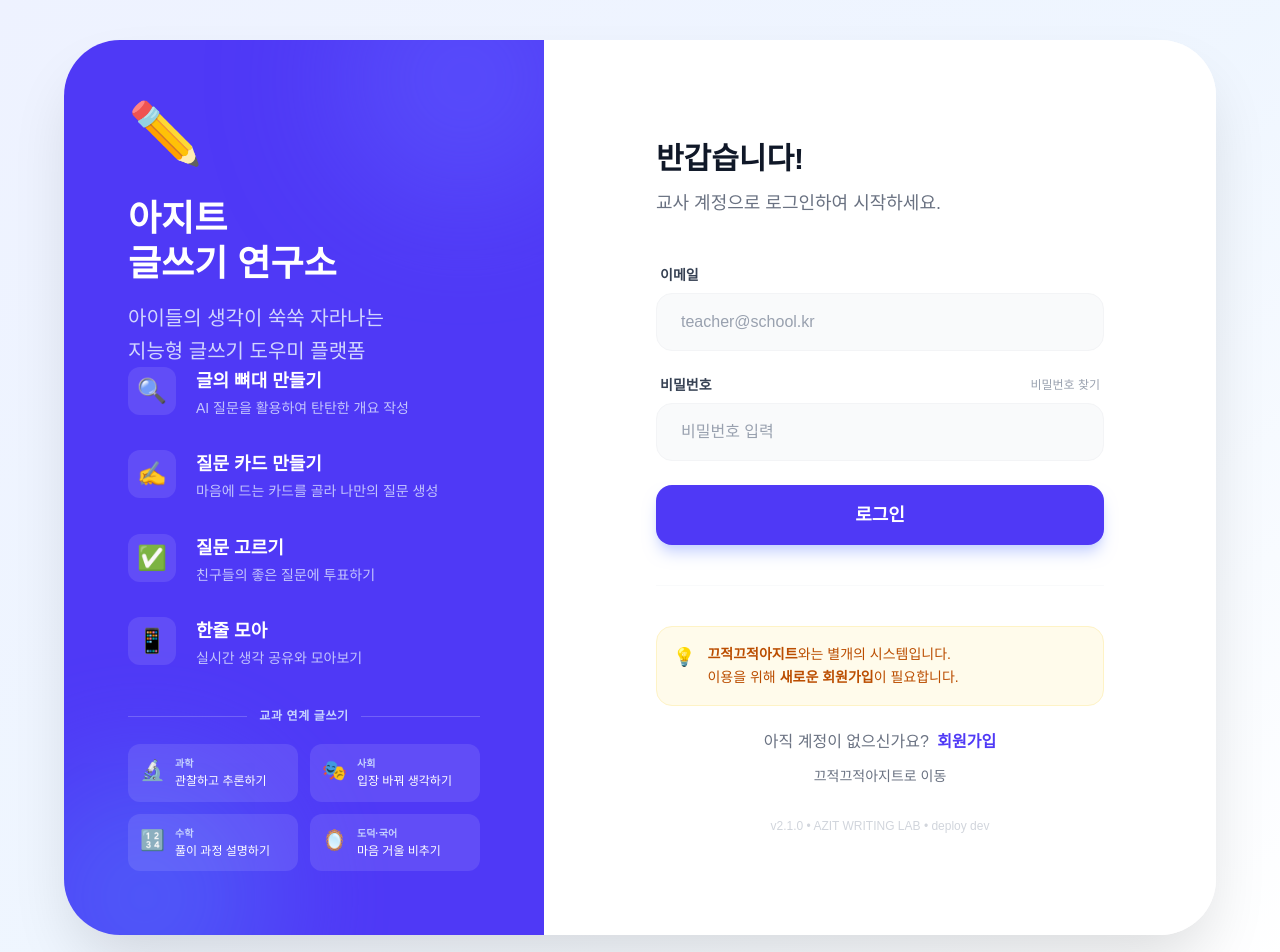
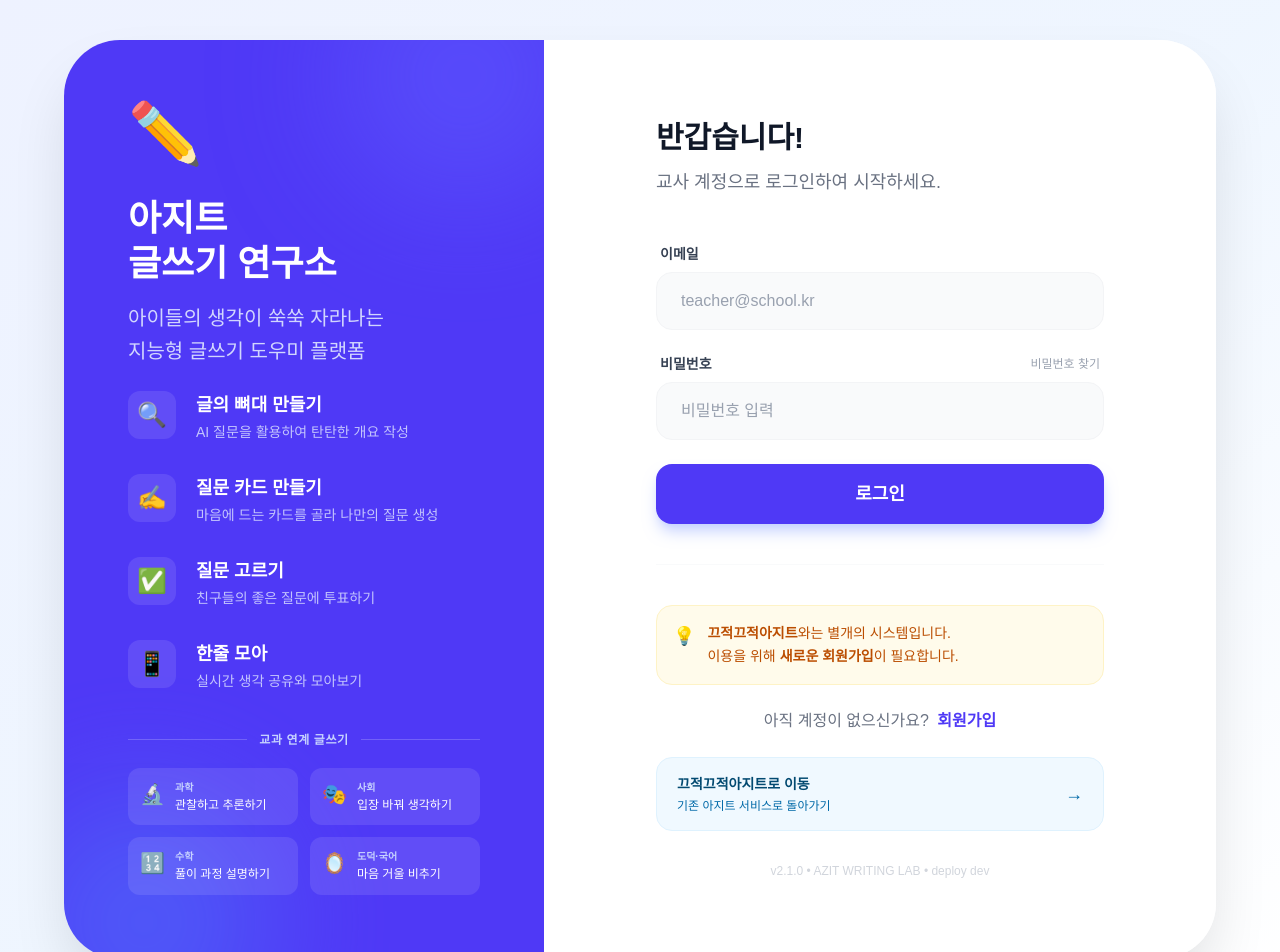
Before and after one commit to 01056649000yoo/writing-helper, a Next.js app: page /login in a window 1280 px wide. Shown: the top 952 px of the page. Built offline with nearby package versions, Linux system fonts and the light colour scheme; no server answers.

Commit message:
Turn main site link into login banner

```diff
--- a/src/app/login/page-client.tsx
+++ b/src/app/login/page-client.tsx
@@ -126,15 +126,18 @@ export default function LoginPageClient() {
                   회원가입
                 </Link>
               </p>
-              <p className="mt-3 text-sm text-gray-400">
-                <a
-                  href="https://xn--9y2br3k43n.kr"
-                  className="font-medium text-gray-500 underline-offset-4 hover:text-indigo-600 hover:underline"
-                >
-                  끄적끄적아지트로 이동
-                </a>
-              </p>
             </div>
+
+            <a
+              href="https://xn--9y2br3k43n.kr"
+              className="mt-6 flex items-center justify-between rounded-2xl border border-sky-100 bg-sky-50 px-5 py-4 text-left transition-colors hover:border-sky-200 hover:bg-sky-100"
+            >
+              <span>
+                <span className="block text-sm font-bold text-sky-900">끄적끄적아지트로 이동</span>
+                <span className="mt-1 block text-xs text-sky-700">기존 아지트 서비스로 돌아가기</span>
+              </span>
+              <span className="text-lg font-semibold text-sky-700">→</span>
+            </a>
 
             <p className="text-center text-xs text-gray-300 mt-8 font-medium">
               v2.1.0 • AZIT WRITING LAB • {BUILD_LABEL}
```
